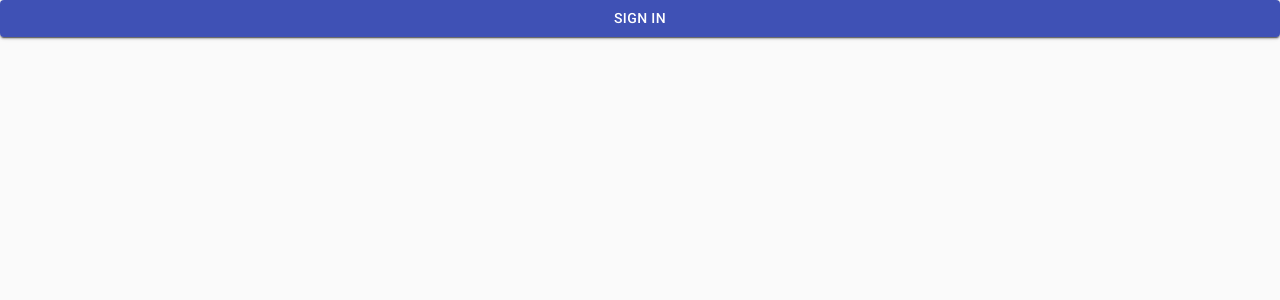
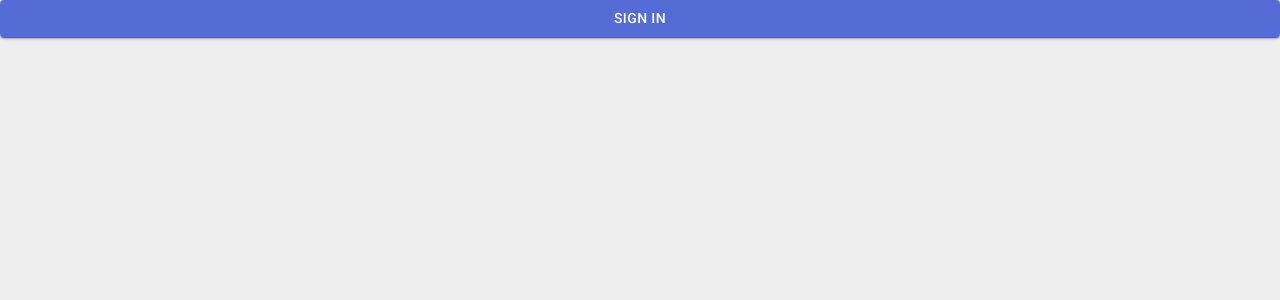
Before and after one commit to dvejmz/redditmark, a React (Create React App) app in the folder packages/ui/: page / in a window 1280 px wide. Shown: the top 300 px of the page. Built offline with nearby package versions, Linux system fonts and the light colour scheme.

Commit message:
Replace SCSS file with MUI theme file

```diff
--- a/packages/ui/src/index.js
+++ b/packages/ui/src/index.js
@@ -1,10 +1,12 @@
 import React from 'react';
 import ReactDOM from 'react-dom';
+import CssBaseline from '@material-ui/core/CssBaseline';
+import { ThemeProvider } from '@material-ui/core/styles';
 import { CookiesProvider } from 'react-cookie';
 import { QueryClientProvider, QueryClient } from 'react-query';
 import { ReactQueryDevtools } from 'react-query/devtools'
 import 'typeface-roboto';
-import './index.scss';
+import theme from './theme';
 import App from './App';
 import SavedItemSource from './data/savedItemSource';
 import createRequest from './api/request';
@@ -21,8 +23,10 @@ const request = createRequest();
 const queryClient = new QueryClient();
 
 ReactDOM.render(
+    <ThemeProvider theme={theme}>
         <CookiesProvider>
             <QueryClientProvider client={queryClient}>
+                <CssBaseline />
                 <App
                     createReddit={SavedItemSource}
                     request={request}
@@ -33,6 +37,7 @@ ReactDOM.render(
                 />
                 <ReactQueryDevtools initialIsOpen position={'bottom-right'} />
             </QueryClientProvider>
-    </CookiesProvider>,
+        </CookiesProvider>
+    </ThemeProvider>,
     document.getElementById('root'),
 );
--- a/packages/ui/src/index.scss
+++ /dev/null
@@ -1,3 +0,0 @@
-body {
-    background-color: #eee;
-}
--- /dev/null
+++ b/packages/ui/src/theme.js
@@ -0,0 +1,21 @@
+import { red } from '@material-ui/core/colors';
+import { createMuiTheme } from '@material-ui/core/styles';
+
+const theme = createMuiTheme({
+  palette: {
+    primary: {
+      main: '#556cd6',
+    },
+    secondary: {
+      main: '#19857b',
+    },
+    error: {
+      main: red.A400,
+    },
+    background: {
+      default: '#eee',
+    },
+  },
+});
+
+export default theme;
```
Also changed, not shown: packages/ui/src/components/Saved.jsx (+6 -3 lines). Lines whose indentation alone changed are shown as unchanged.
